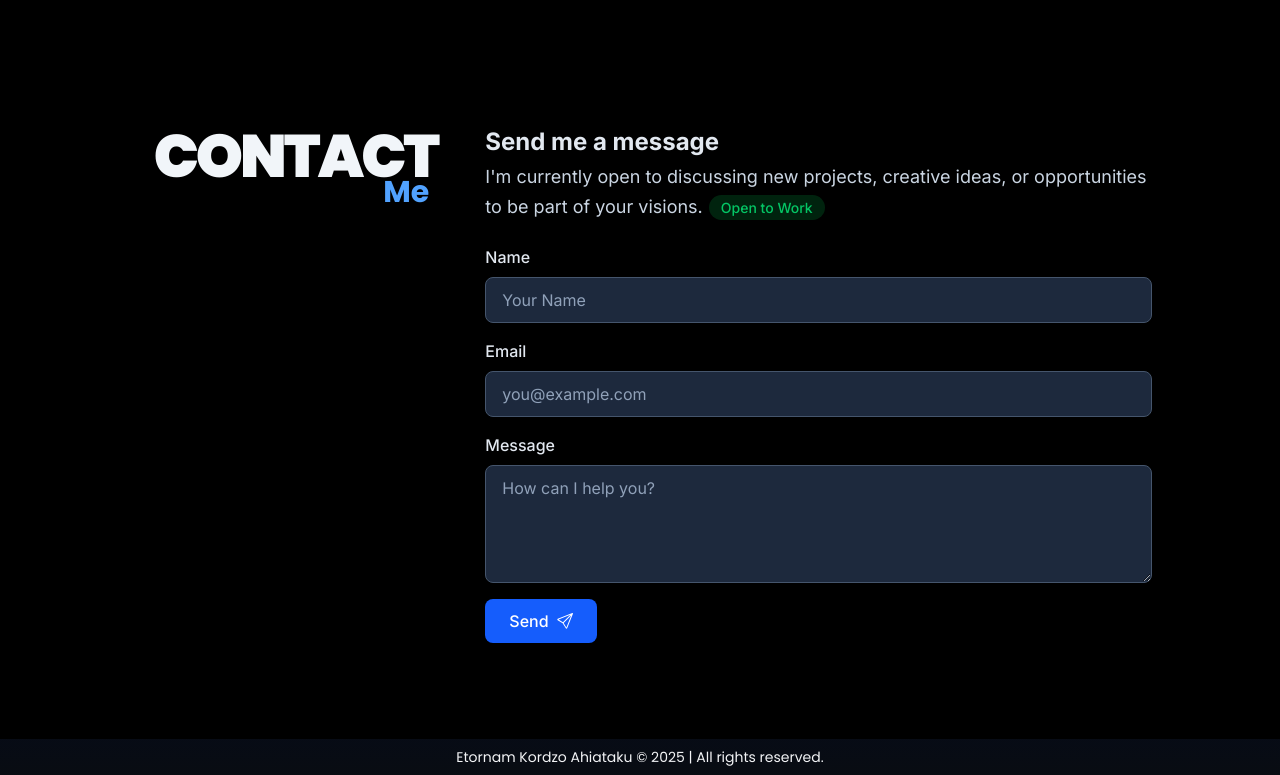
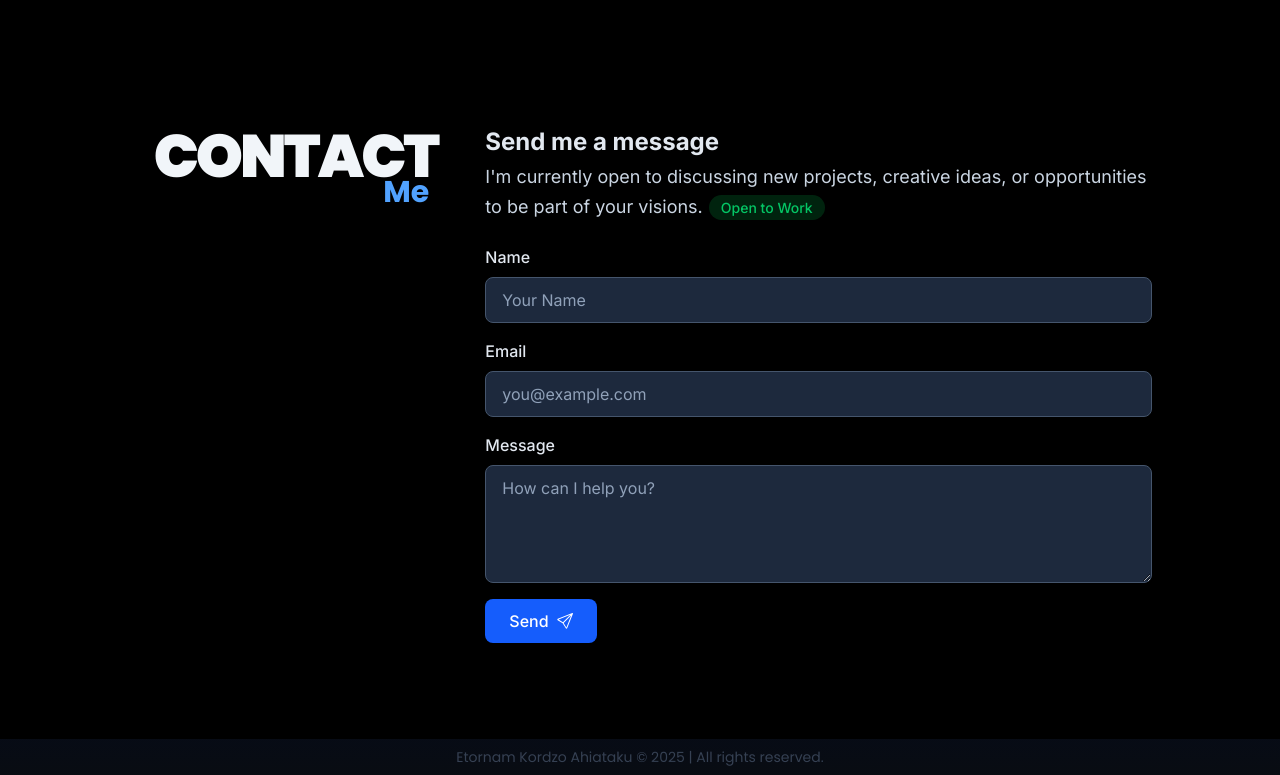
Before and after one commit to etor01/dev-tornam, a Next.js app: page / in a window 1280 px wide. Shown: the part 3316-4091 px from the top of the page. Built offline with nearby package versions, Linux system fonts and the light colour scheme.

Commit message:
[Patch]  changed text colors to gray-600

```diff
--- a/src/app/components/layout/Footer.tsx
+++ b/src/app/components/layout/Footer.tsx
@@ -4,7 +4,7 @@
   return (
     <footer className="font-[poppins] w-full py-2 text-center mt-8 bg-linear-to-b from-slate-900/50 to-slate-800/30 backdrop-blur-md">
 
-      <p className="text-sm text-gray-100">
+      <p className="text-sm text-gray-700">
         Etornam Kordzo Ahiataku &copy; {currentYear} | All rights reserved.
       </p>
 
```
